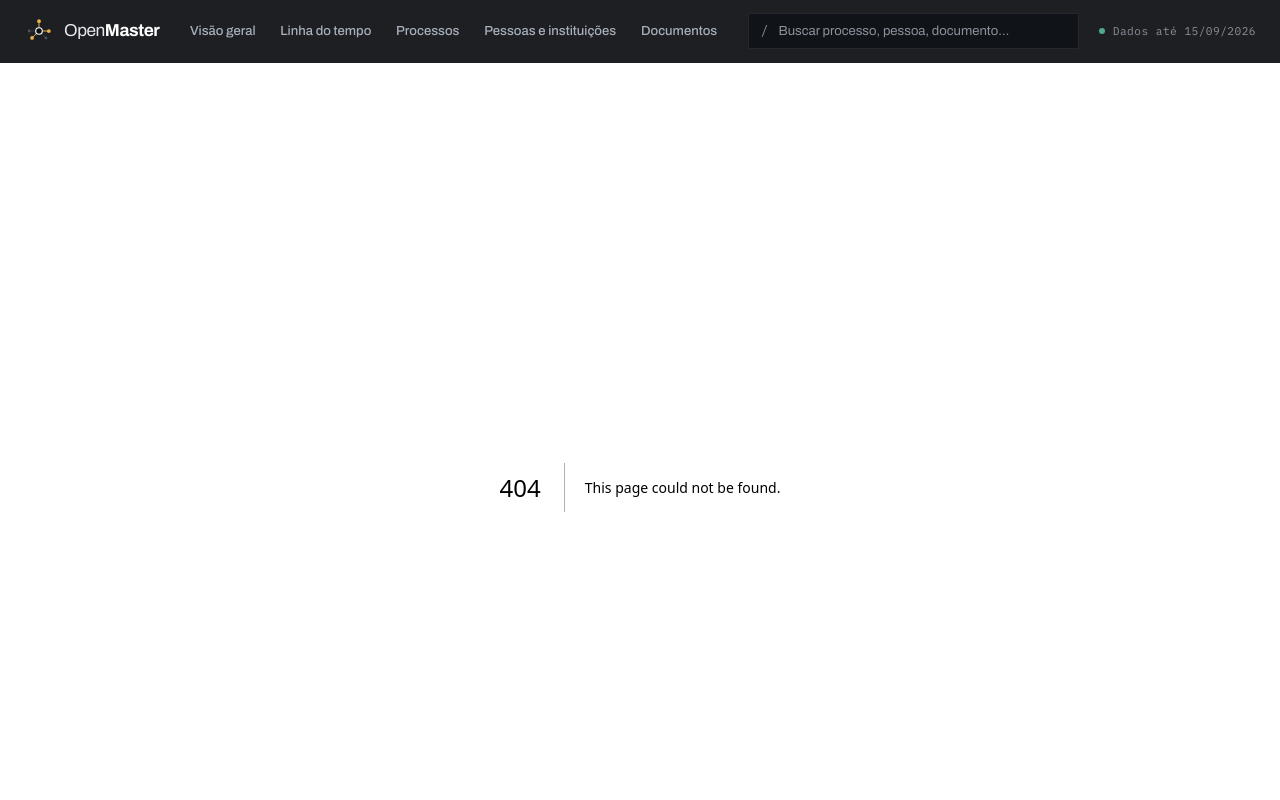
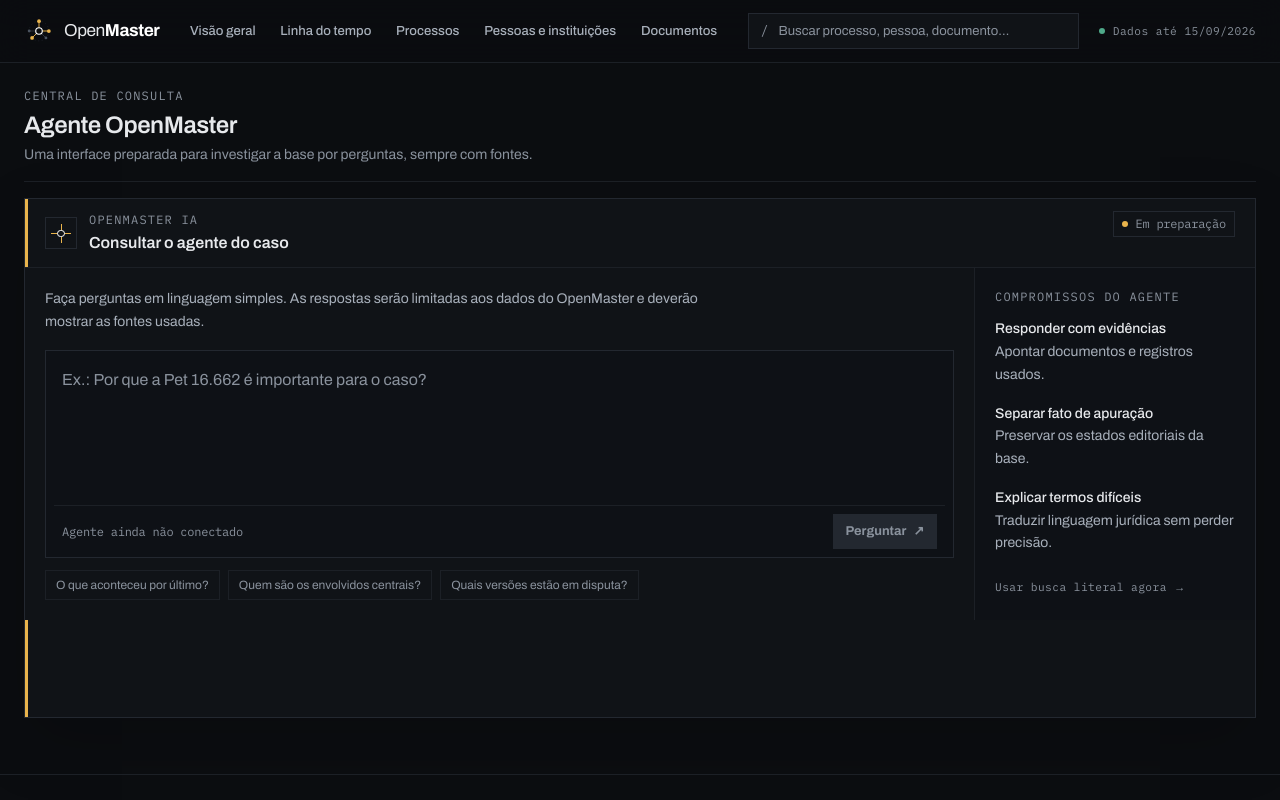
Before and after one commit to IsaacRop/OpenMaster, a Next.js app: page /agente in a window 1280 px wide. Before the commit this address had no page. Shown: the top 800 px of the page. Built offline with nearby package versions, Linux system fonts and the light colour scheme.

Commit message:
feat: prepara workspace do agente interno

```diff
--- /dev/null
+++ b/app/agente/page.tsx
@@ -0,0 +1,21 @@
+import type { Metadata } from "next";
+
+import AgentPanel from "@/components/AgentPanel";
+
+export const metadata: Metadata = {
+  title: "Agente IA — OpenMaster",
+  description: "Espaço de consulta em linguagem simples ao futuro agente interno do OpenMaster.",
+};
+
+export default function AgentePage() {
+  return (
+    <div>
+      <header className="mb-4 border-b border-rule pb-4">
+        <p className="kicker text-seal">Central de consulta</p>
+        <h1 className="mt-1 text-xl font-semibold tracking-[-0.02em] text-ink sm:text-2xl">Agente OpenMaster</h1>
+        <p className="mt-1 text-sm text-ink-3">Uma interface preparada para investigar a base por perguntas, sempre com fontes.</p>
+      </header>
+      <AgentPanel amplo />
+    </div>
+  );
+}
--- a/app/globals.css
+++ b/app/globals.css
@@ -151,6 +151,51 @@ a {
   padding-bottom: 0.75rem;
 }
 
+.agent-panel {
+  overflow: hidden;
+  border: 1px solid var(--color-rule-strong);
+  background: var(--color-paper-3);
+  box-shadow: inset 3px 0 0 var(--color-seal), 0 1.5rem 4rem rgba(0, 0, 0, 0.16);
+}
+
+.agent-symbol {
+  position: relative;
+  display: grid;
+  height: 2rem;
+  width: 2rem;
+  flex: none;
+  place-items: center;
+  border: 1px solid var(--color-rule-strong);
+}
+
+.agent-symbol::before,
+.agent-symbol::after {
+  content: "";
+  position: absolute;
+  background: var(--color-seal);
+}
+
+.agent-symbol::before { height: 1px; width: 1.2rem; }
+.agent-symbol::after { height: 1.2rem; width: 1px; }
+.agent-symbol span { position: relative; z-index: 1; height: 0.45rem; width: 0.45rem; border: 1.5px solid white; border-radius: 999px; background: var(--color-paper-3); }
+
+.agent-submit {
+  display: inline-flex;
+  align-items: center;
+  gap: 0.45rem;
+  background: var(--color-seal);
+  padding: 0.5rem 0.8rem;
+  color: var(--color-paper);
+  font-size: 0.8rem;
+  font-weight: 650;
+}
+
+.agent-submit:disabled {
+  cursor: not-allowed;
+  background: var(--color-rule-strong);
+  color: var(--color-ink-3);
+}
+
 /* Régua tipográfica da gazeta ------------------------------------------- */
 
 .rule-thick {
--- /dev/null
+++ b/components/AgentPanel.tsx
@@ -0,0 +1,70 @@
+import Link from "next/link";
+
+const EXEMPLOS = [
+  "O que aconteceu por último?",
+  "Quem são os envolvidos centrais?",
+  "Quais versões estão em disputa?",
+] as const;
+
+export default function AgentPanel({ amplo = false }: { amplo?: boolean }) {
+  return (
+    <section className={`agent-panel ${amplo ? "min-h-[520px]" : ""}`} aria-labelledby="agente-titulo" data-agent-state="planned">
+      <div className="flex flex-wrap items-start justify-between gap-3 border-b border-rule px-4 py-3 sm:px-5">
+        <div className="flex items-center gap-3">
+          <span className="agent-symbol" aria-hidden="true">
+            <span />
+          </span>
+          <div>
+            <p className="kicker text-seal">OpenMaster IA</p>
+            <h2 id="agente-titulo" className="mt-0.5 text-base font-semibold text-ink">Consultar o agente do caso</h2>
+          </div>
+        </div>
+        <span className="numero inline-flex items-center gap-2 border border-rule-strong px-2 py-1 text-xs text-ink-3">
+          <span className="h-1.5 w-1.5 rounded-full bg-seal" aria-hidden="true" />
+          Em preparação
+        </span>
+      </div>
+
+      <div className={`grid gap-px bg-rule ${amplo ? "lg:grid-cols-[minmax(0,1fr)_280px]" : ""}`}>
+        <div className="bg-paper-3 p-4 sm:p-5">
+          <p className="max-w-2xl text-sm leading-relaxed text-ink-2">
+            Faça perguntas em linguagem simples. As respostas serão limitadas aos dados do OpenMaster e deverão mostrar as fontes usadas.
+          </p>
+
+          <div className="mt-4 border border-rule-strong bg-paper-2 p-2">
+            <label htmlFor="pergunta-agente" className="sr-only">Pergunta para o agente OpenMaster</label>
+            <textarea
+              id="pergunta-agente"
+              rows={amplo ? 5 : 2}
+              disabled
+              placeholder="Ex.: Por que a Pet 16.662 é importante para o caso?"
+              className="block w-full resize-none bg-transparent px-2 py-2 text-base leading-relaxed text-ink placeholder:text-ink-3 disabled:cursor-not-allowed disabled:opacity-100"
+            />
+            <div className="flex flex-wrap items-center justify-between gap-3 border-t border-rule px-2 pt-2">
+              <p className="numero text-xs text-ink-3">Agente ainda não conectado</p>
+              <button type="button" disabled className="agent-submit">Perguntar <span aria-hidden="true">↗</span></button>
+            </div>
+          </div>
+
+          <div className="mt-3 flex flex-wrap gap-2" aria-label="Exemplos de perguntas futuras">
+            {EXEMPLOS.map((exemplo) => (
+              <span key={exemplo} className="border border-rule px-2.5 py-1.5 text-xs text-ink-3">{exemplo}</span>
+            ))}
+          </div>
+        </div>
+
+        {amplo && (
+          <aside className="bg-paper-2 p-5">
+            <p className="kicker">Compromissos do agente</p>
+            <ul className="mt-3 space-y-4 text-sm leading-relaxed text-ink-2">
+              <li><strong className="block font-medium text-ink">Responder com evidências</strong>Apontar documentos e registros usados.</li>
+              <li><strong className="block font-medium text-ink">Separar fato de apuração</strong>Preservar os estados editoriais da base.</li>
+              <li><strong className="block font-medium text-ink">Explicar termos difíceis</strong>Traduzir linguagem jurídica sem perder precisão.</li>
+            </ul>
+            <Link href="/busca" className="meta-link mt-6 text-seal hover:text-seal-soft">Usar busca literal agora →</Link>
+          </aside>
+        )}
+      </div>
+    </section>
+  );
+}
```
